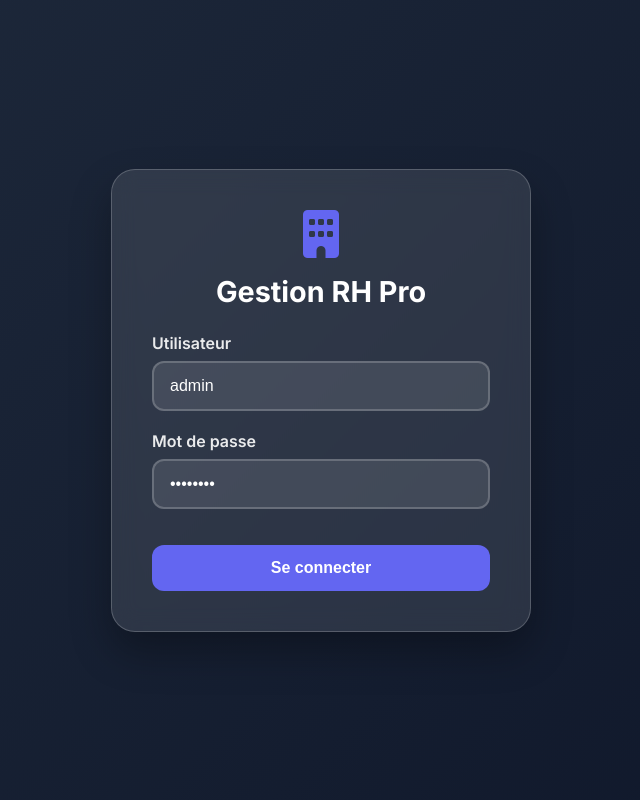
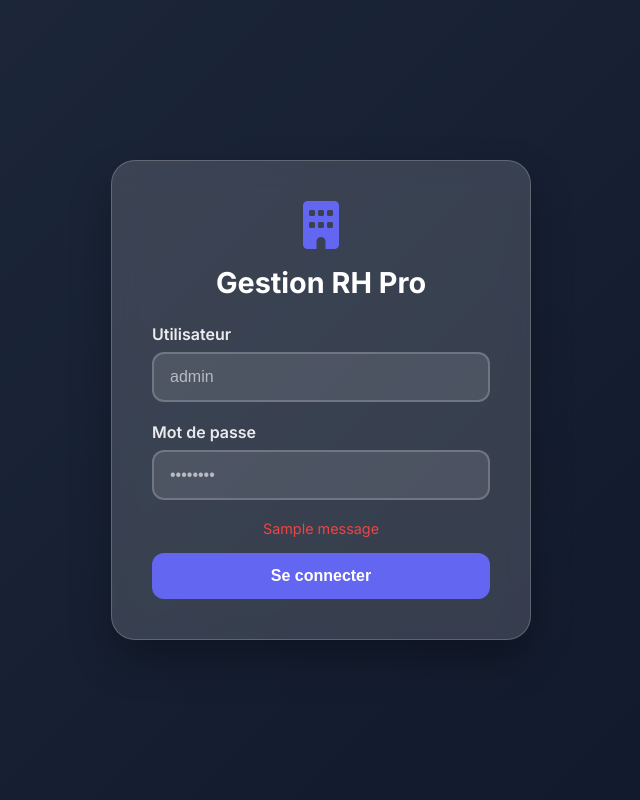
Before and after one commit to Berthieur/postcam, a Flask app: page / in a window 1280 px wide. Shown: the whole page, without its empty margins (319-959 px from the left). Run offline with Flask 3, Linux system fonts and the light colour scheme; tables that the repository leaves empty hold one stand-in row (values such as "Sample post"); one stand-in notice (Sample message) is shown; some libraries are stand-ins or nearby versions.

Commit message:
Update login.html

```diff
--- a/templates/login.html
+++ b/templates/login.html
@@ -1,3 +1,4 @@
+<!-- templates/login.html -->
 <!DOCTYPE html>
 <html lang="fr">
 <head>
@@ -12,6 +13,8 @@
             --danger: #ef4444;
             --gray-800: #1f2937;
             --gray-100: #f3f4f6;
+            --glass: rgba(255, 255, 255, 0.15);
+            --glass-border: rgba(255, 255, 255, 0.2);
         }
         * { margin: 0; padding: 0; box-sizing: border-box; }
         body {
@@ -25,9 +28,9 @@
             padding: 1rem;
         }
         .login-container {
-            background: rgba(255, 255, 255, 0.1);
+            background: var(--glass);
             backdrop-filter: blur(12px);
-            border: 1px solid rgba(255, 255, 255, 0.2);
+            border: 1px solid var(--glass-border);
             padding: 2.5rem;
             border-radius: 1.5rem;
             width: 100%;
@@ -65,9 +68,7 @@
             font-size: 1rem;
             transition: all 0.3s ease;
         }
-        .form-input::placeholder {
-            color: rgba(255, 255, 255, 0.6);
-        }
+        .form-input::placeholder { color: rgba(255, 255, 255, 0.6); }
         .form-input:focus {
             outline: none;
             border-color: var(--primary);
@@ -102,48 +103,22 @@
     <div class="login-container">
         <i class="fas fa-building logo"></i>
         <h1>Gestion RH Pro</h1>
-        <form id="loginForm">
+        <form method="POST" action="{{ url_for('login') }}">
             <div class="form-group">
                 <label class="form-label">Utilisateur</label>
-                <input type="text" class="form-input" id="username" placeholder="admin" value="admin">
+                <input type="text" name="username" class="form-input" placeholder="admin" required>
             </div>
             <div class="form-group">
                 <label class="form-label">Mot de passe</label>
-                <input type="password" class="form-input" id="password" placeholder="admin123" value="admin123">
+                <input type="password" name="password" class="form-input" placeholder="••••••••" required>
             </div>
-            <p class="error" id="errorMsg">Identifiants incorrects !</p>
+            {% with messages = get_flashed_messages() %}
+                {% if messages %}
+                    <p class="error" style="display:block;">{{ messages[0] }}</p>
+                {% endif %}
+            {% endwith %}
             <button type="submit" class="btn">Se connecter</button>
         </form>
     </div>
-
-    <script>
-        document.getElementById('loginForm').addEventListener('submit', async function(e) {
-            e.preventDefault();
-            const username = document.getElementById('username').value.trim();
-            const password = document.getElementById('password').value;
-
-            // Appel API pour authentification
-            const res = await fetch('https://postcam-1.onrender.com/api/auth/login', {
-                method: 'POST',
-                headers: { 'Content-Type': 'application/json' },
-                body: JSON.stringify({ username, password })
-            });
-
-            const data = await res.json();
-
-            if (data.token) {
-                localStorage.setItem('rh_user', JSON.stringify({
-                    username: data.username,
-                    token: data.token,
-                    expires: Date.now() + 24 * 60 * 60 * 1000
-                }));
-                window.location.href = '/dashboard'; // Redirection propre
-            } else {
-                const error = document.getElementById('errorMsg');
-                error.style.display = 'block';
-                setTimeout(() => error.style.display = 'none', 3000);
-            }
-        });
-    </script>
 </body>
 </html>
```
